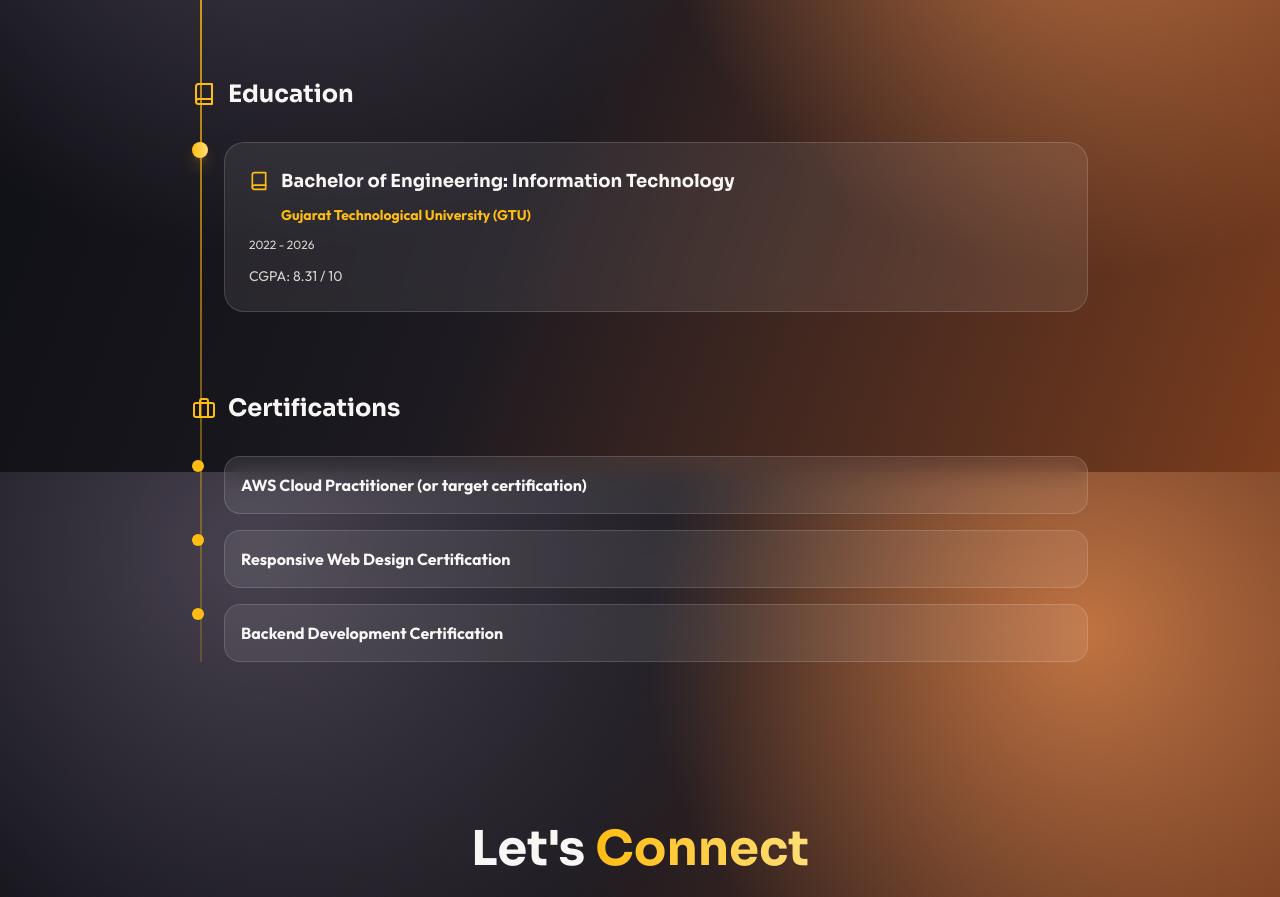
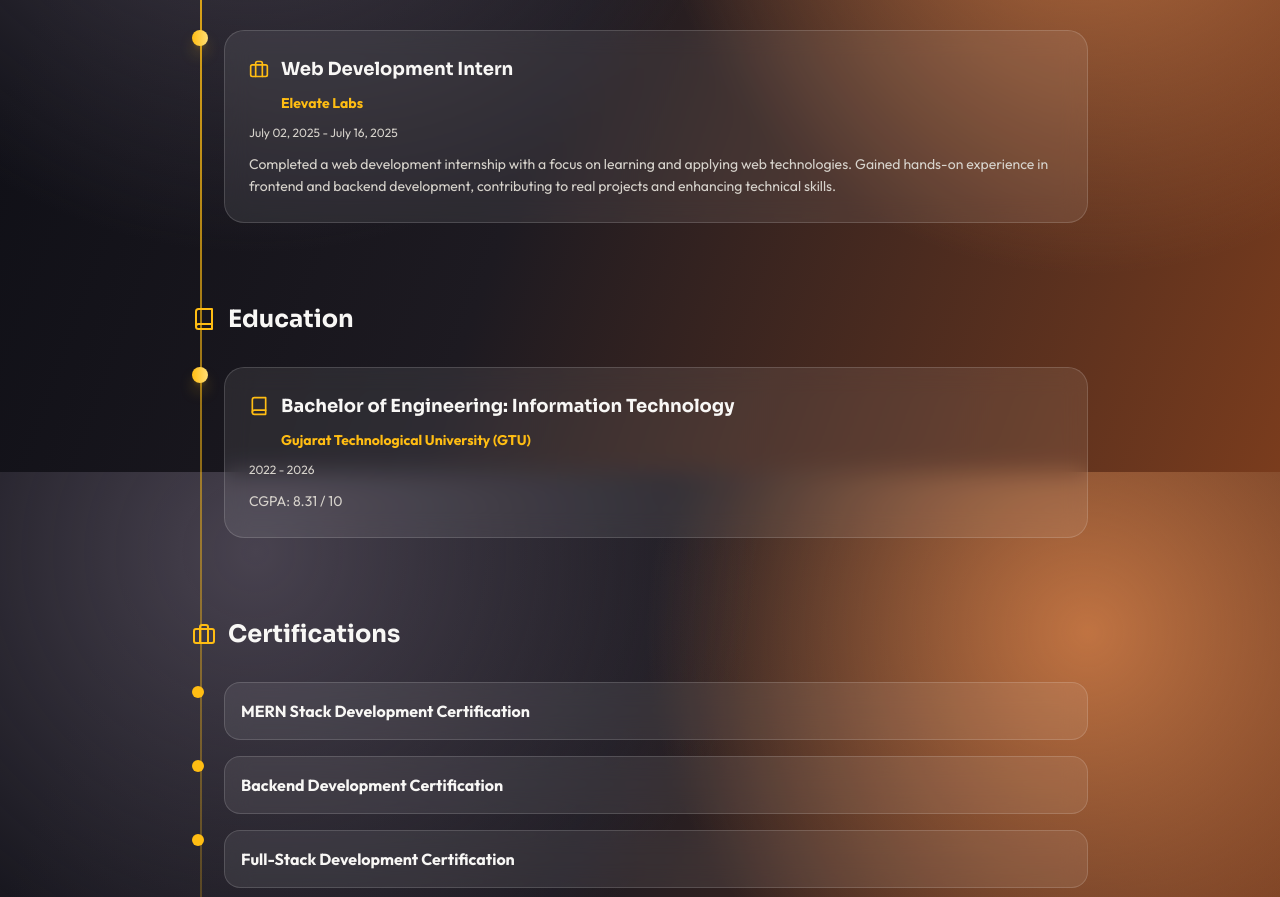
Before and after one commit to rajan1950/Portfolio-Frontend, a React (Vite) app: page / in a window 1280 px wide. Shown: the part 4328-5225 px from the top of the page. Built offline with nearby package versions, Linux system fonts and the light colour scheme; no server answers.

Commit message:
feat: Add resume URL and update internship details in portfolioData

```diff
--- a/src/shared/data/portfolioData.js
+++ b/src/shared/data/portfolioData.js
@@ -9,6 +9,7 @@ export const portfolioData = {
     email: 'rajandobariya6@gmail.com',
     phone: '+91 8320161950',
     linkedin: 'https://www.linkedin.com/in/dobariya-rajan-980b13328/',
+    resumeUrl: '/resume.pdf',
   },
 
   summary: {
@@ -148,12 +149,19 @@ export const portfolioData = {
       duration: 'Jan 19, 2026 - Apr 17, 2026',
       summary: 'Completed comprehensive internship focusing on Project Understanding & Requirement Analysis, Technical Documentation, Learning New Technologies, Development Activities, Testing & Quality Assurance, and Soft Skills. Demonstrated diligence, work ethic, and inquisitiveness throughout the internship period.',
     },
+    {
+      role: 'Web Development Intern',
+      company: 'Elevate Labs',
+      duration: 'July 02, 2025 - July 16, 2025',
+      summary: 'Completed a web development internship with a focus on learning and applying web technologies. Gained hands-on experience in frontend and backend development, contributing to real projects and enhancing technical skills.',
+    }
   ],
 
   certificates: [
-    'AWS Cloud Practitioner (or target certification)',
-    'Responsive Web Design Certification',
+    'MERN Stack Development Certification',
     'Backend Development Certification',
+    'Full-Stack Development Certification',
+    'WebDevelopment Internship Certificate',
   ],
 
   links: {
```
